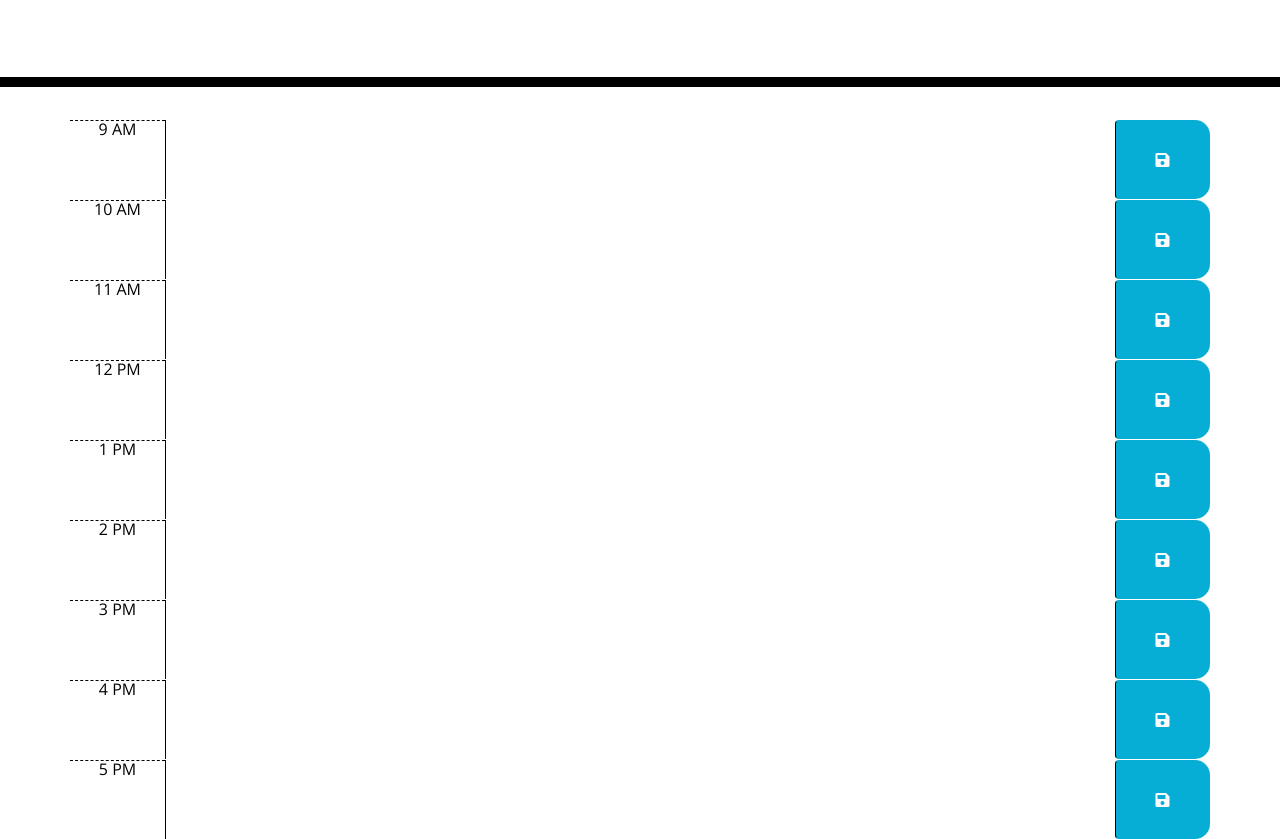
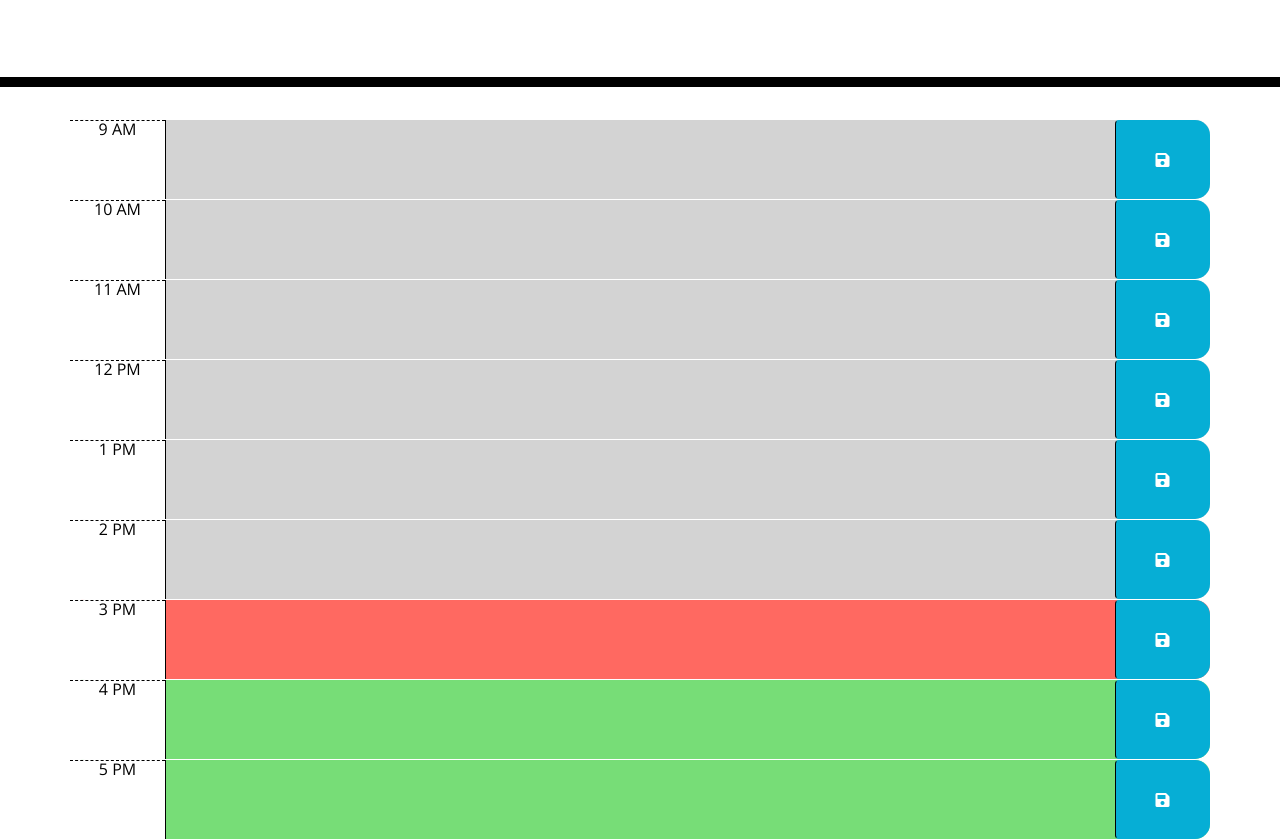
Before and after one commit to Jklaver91/Work-Day-Planner-Challenge05, a plain HTML site: page index.html in a window 1280 px wide. Shown: the part 181-1020 px from the top of the page. Drawn offline with nearby package versions, Linux system fonts and the light colour scheme.

Commit message:
added JS to correspond time slots to correct times and classes

```diff
--- /dev/null
+++ b/Assets/js/script.js
@@ -0,0 +1,30 @@
+function TimeCompare() {
+    //Gets the current hour number 0-23
+    LocalTime = moment().hours();
+
+    //time-block loop
+    $(".time-block").each(function () {
+        //sets up planner time by removing "hour" from the Id leaving the number and transforming from a string to an int.
+        PlanTime = parseInt($(this).attr("id").split("hour")[1]);
+
+
+        //Comparing planner time with local time and applying appropriate background classes
+        if (PlanTime > LocalTime) {
+            $(this).removeClass("past");
+            $(this).removeClass("present");
+            $(this).addClass("future");
+        }
+        else if (PlanTime == LocalTime) {
+            $(this).removeClass("past");
+            $(this).addClass("present");
+            $(this).removeClass("future");
+        }
+        else {
+            $(this).addClass("past");
+            $(this).removeClass("present");
+            $(this).removeClass("future");
+        }
+    })
+}
+
+    TimeCompare();
--- a/index.html
+++ b/index.html
@@ -58,31 +58,31 @@
         </textarea>
         <button class="btn saveBtn col-1"><i class="fas fa-save"></i></button>
       </div>
-      <div id="hour1" class="row time-block">
+      <div id="hour13" class="row time-block">
         <div class="col-1 hour">1 PM</div>
         <textarea class="col-10 description">
         </textarea>
         <button class="btn saveBtn col-1"><i class="fas fa-save"></i></button>
       </div>
-      <div id="hour2" class="row time-block">
+      <div id="hour14" class="row time-block">
         <div class="col-1 hour">2 PM</div>
         <textarea class="col-10 description">
         </textarea>
         <button class="btn saveBtn col-1"><i class="fas fa-save"></i></button>
       </div>
-      <div id="hour3" class="row time-block">
+      <div id="hour15" class="row time-block">
         <div class="col-1 hour">3 PM</div>
         <textarea class="col-10 description">
         </textarea>
         <button class="btn saveBtn col-1"><i class="fas fa-save"></i></button>
       </div>
-      <div id="hour4" class="row time-block">
+      <div id="hour16" class="row time-block">
         <div class="col-1 hour">4 PM</div>
         <textarea class="col-10 description">
         </textarea>
         <button class="btn saveBtn col-1"><i class="fas fa-save"></i></button>
       </div>
-      <div id="hour5" class="row time-block">
+      <div id="hour17" class="row time-block">
         <div class="col-1 hour">5 PM</div>
         <textarea class="col-10 description">
         </textarea>
@@ -93,5 +93,6 @@
 
     <script src="https://code.jquery.com/jquery-3.4.1.min.js"></script>
     <script src="https://cdnjs.cloudflare.com/ajax/libs/moment.js/2.24.0/moment.min.js"></script>
+    <script src="./Assets/js/script.js"></script>
   </body>
 </html>
```
